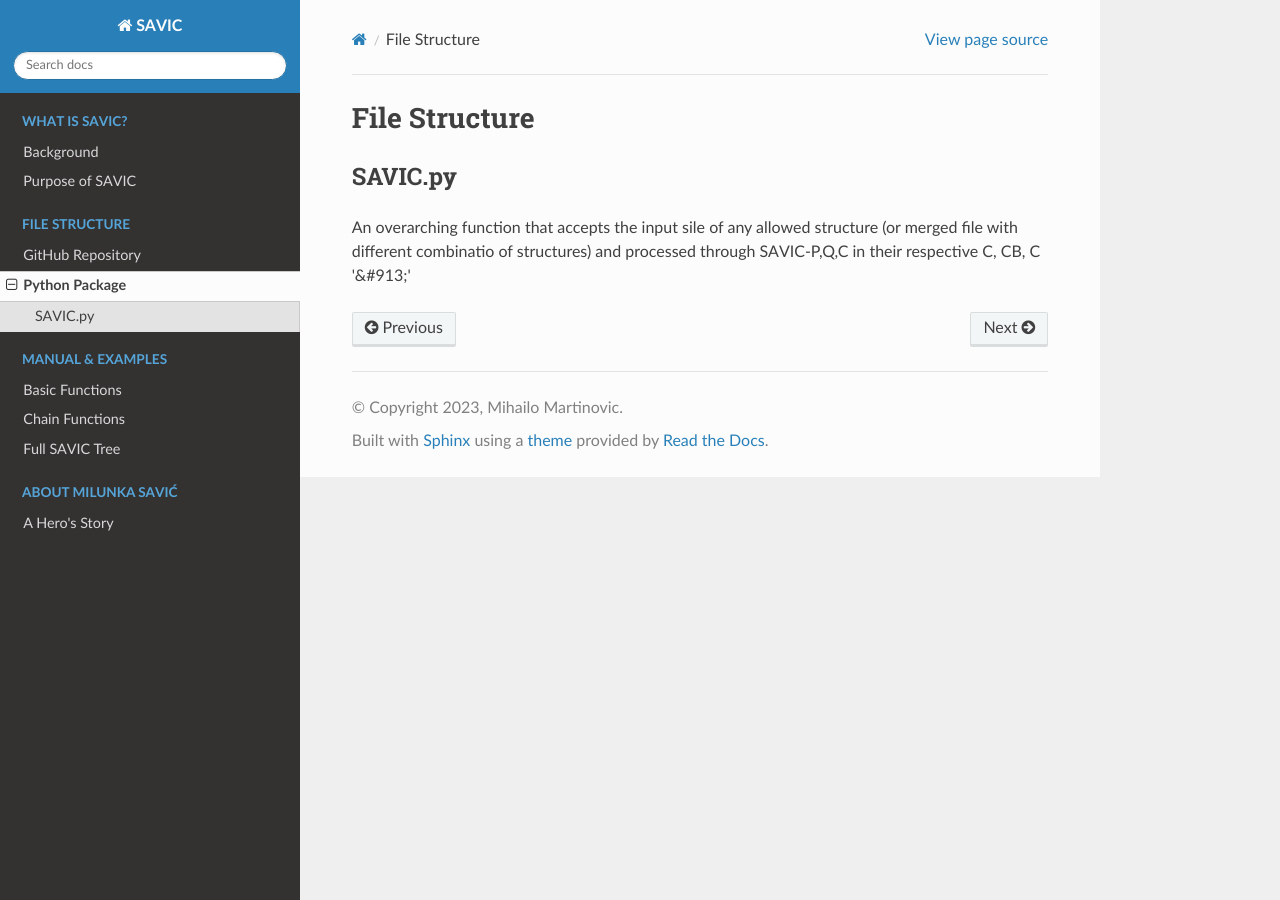
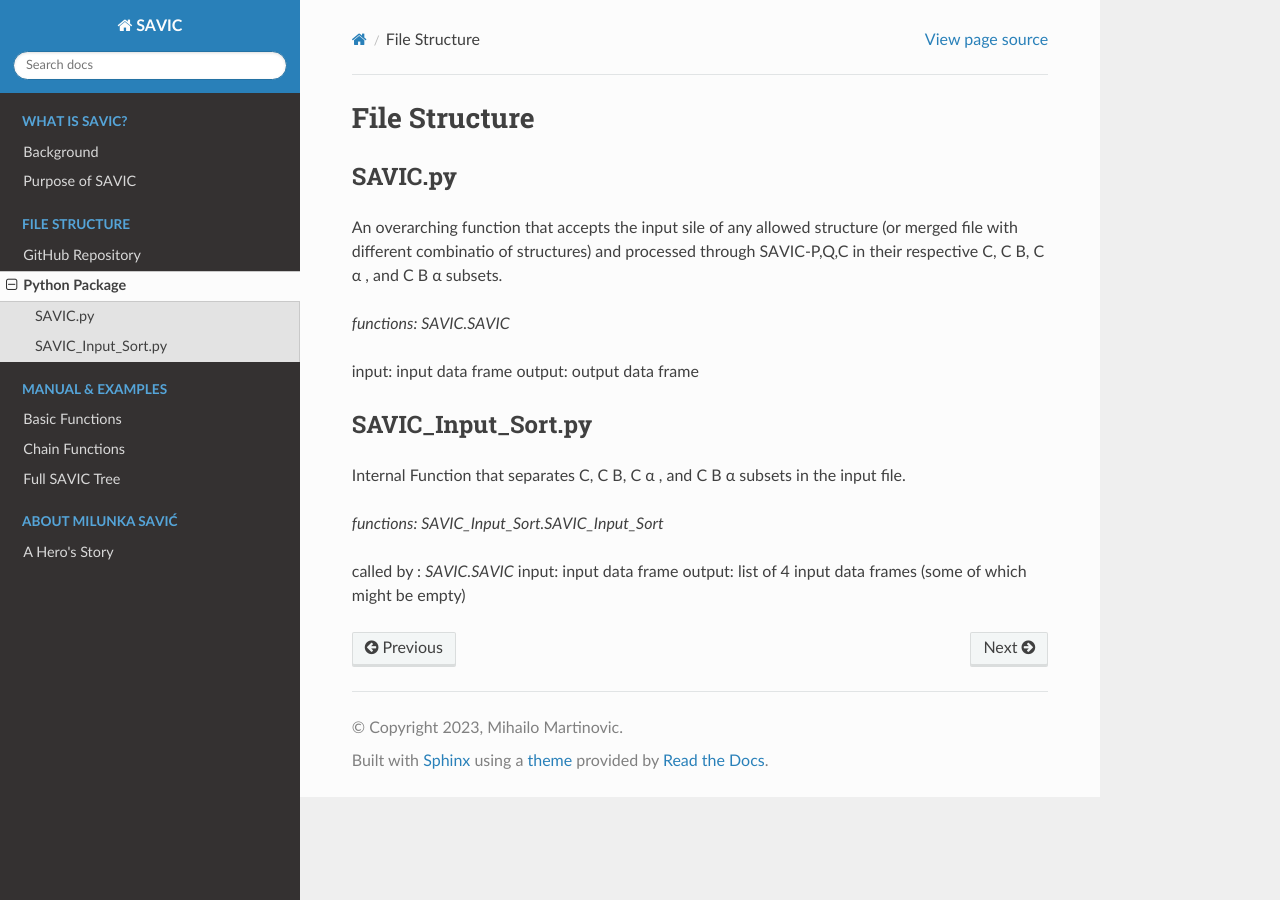
Before and after one commit to MihailoMartinovic/SAVIC, a Sphinx documentation site: the page built from docs/02-structure-pypi.rst, in a window 1280 px wide. Built offline with Sphinx 7.4.7 and the Read the Docs theme 2.0.0, drawn with Linux system fonts in a browser that asks for light colours.

Commit message:
Update 02-structure-pypi.rst

```diff
--- a/docs/02-structure-pypi.rst
+++ b/docs/02-structure-pypi.rst
@@ -6,4 +9,21 @@
 SAVIC.py
 ------------
 
-An overarching function that accepts the input sile of any allowed structure (or merged file with different combinatio of structures) and processed through SAVIC-P,Q,C in their respective C, CB, C '&#913;'
+An overarching function that accepts the input sile of any allowed structure (or merged file with different combinatio of structures) and processed through SAVIC-P,Q,C in their respective C, C B, C :math:`&#945;` , and C B :math:`&#945;` subsets.
+
+*functions: SAVIC.SAVIC*
+
+input:    input data frame
+output:   output data frame
+
+
+SAVIC_Input_Sort.py
+------------
+
+Internal Function that separates C, C B, C :math:`&#945;` , and C B :math:`&#945;` subsets in the input file.
+
+*functions: SAVIC_Input_Sort.SAVIC_Input_Sort*
+
+called by : *SAVIC.SAVIC*
+input:      input data frame
+output:     list of 4 input data frames (some of which might be empty)
```
Also changed, not shown: other parts of docs/02-structure-pypi.rst (+3 -0 lines).
